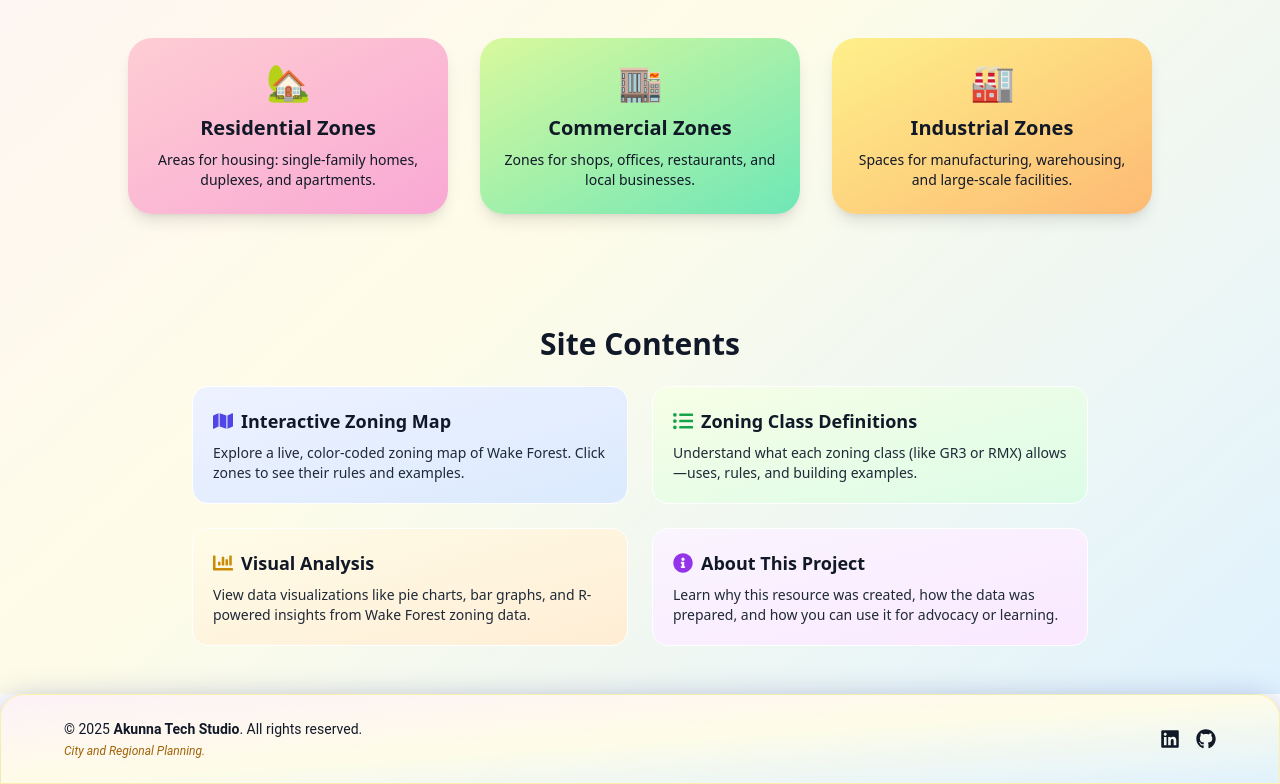
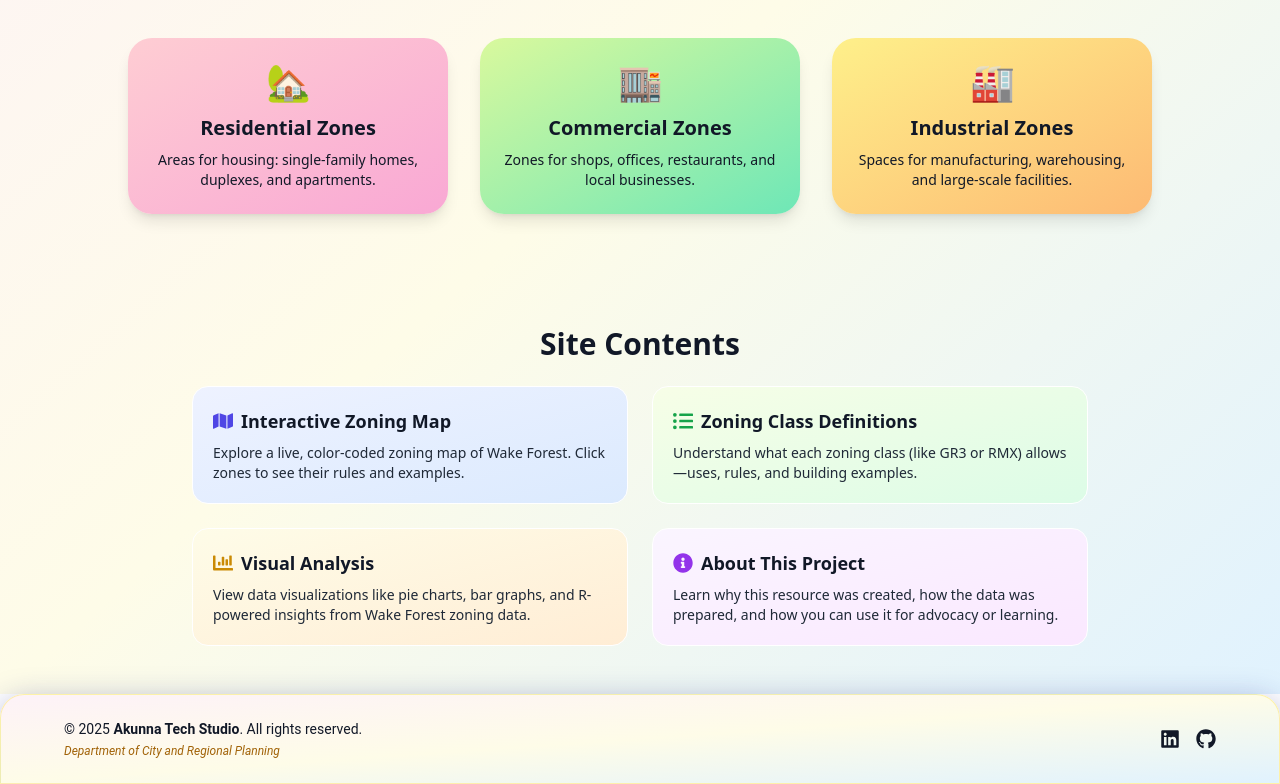
Before and after one commit to akunna1/Zoning-Wake-Forest-NC, a Next.js app: page / in a window 1280 px wide. Shown: the part 506-1290 px from the top of the page. Built offline with nearby package versions, Linux system fonts and the light colour scheme.

Commit message:
minor changes

```diff
--- a/src/app/components/footer.tsx
+++ b/src/app/components/footer.tsx
@@ -36,7 +36,7 @@
             . All rights reserved.
           </p>
           <p className="mt-1 italic text-yellow-700 text-xs">
-            City and Regional Planning.
+           Department of City and Regional Planning
           </p>
         </div>
 
--- a/src/app/map/page.tsx
+++ b/src/app/map/page.tsx
@@ -1,10 +1,18 @@
 "use client";
 
 import dynamic from "next/dynamic";
+import Navbar from "@/app/components/navbar";
+import Footer from "@/app/components/footer";
 
 // Dynamically import the client-only map component
 const CMap = dynamic(() => import("@/app/components/cmap"), { ssr: false });
 
 export default function MapPage() {
-  return <CMap />;
+  return (
+    <>
+      <Navbar />
+      <CMap />
+      <Footer />
+    </>
+  );
 }
```
